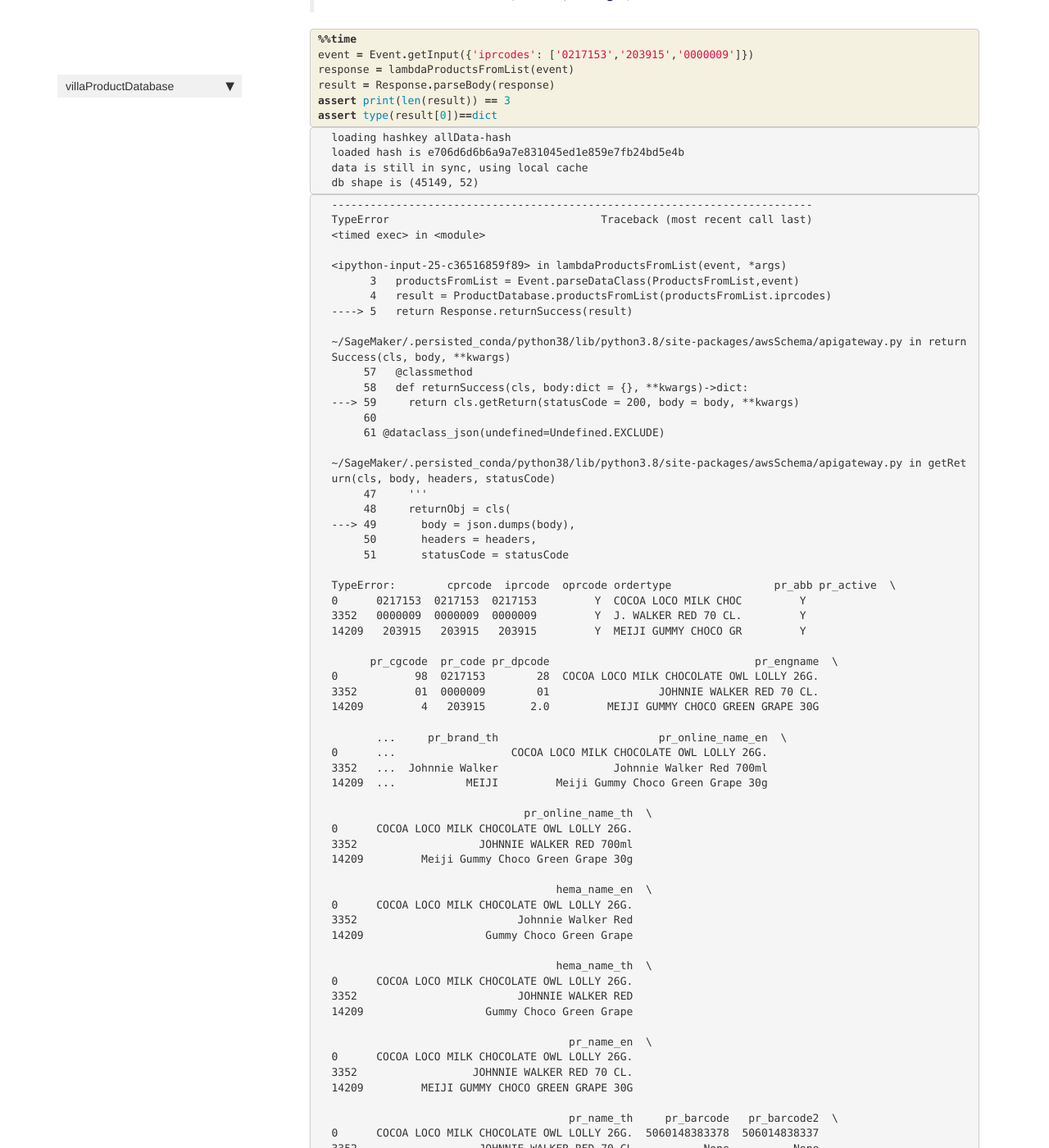
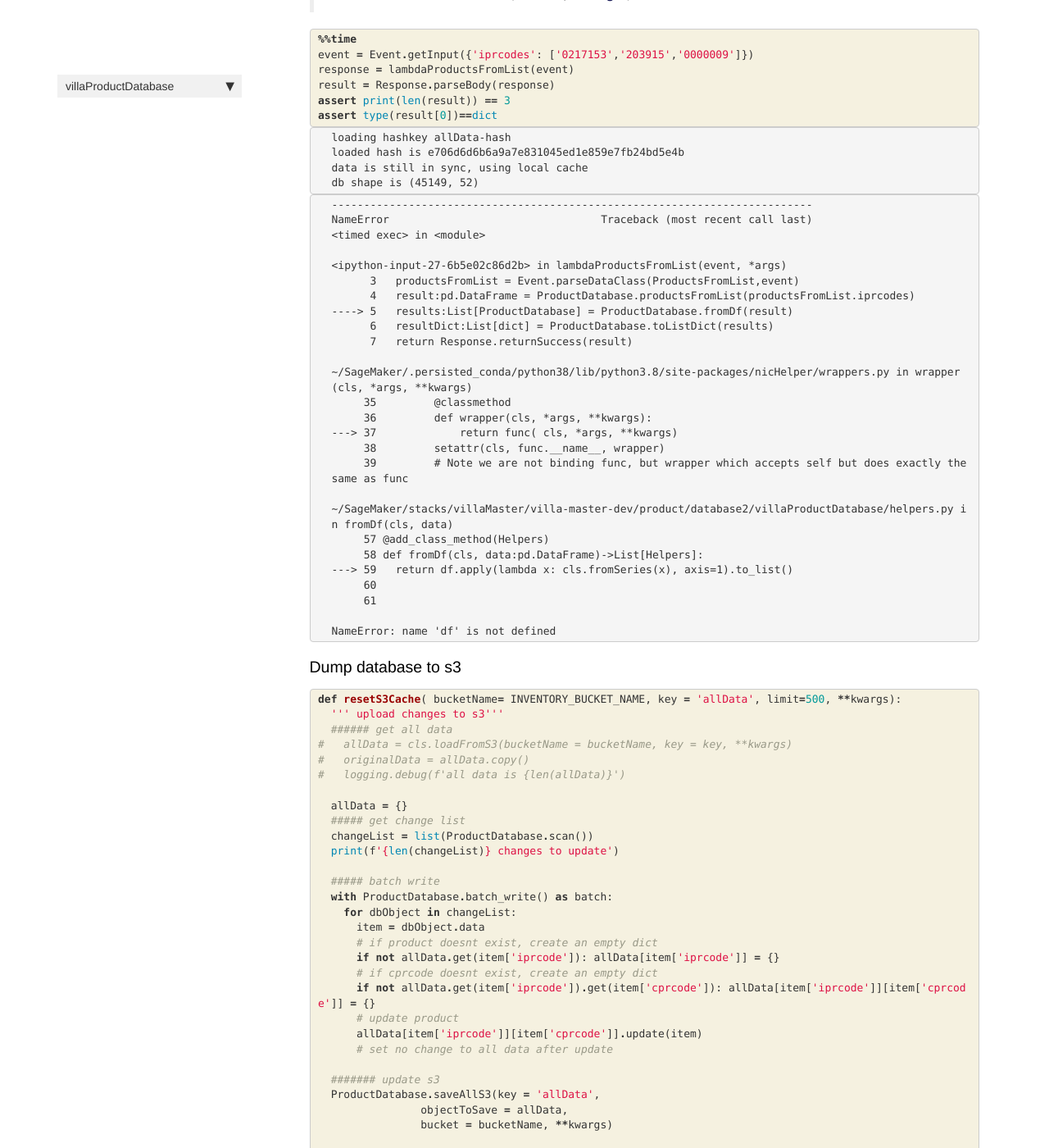
Before and after one commit to thanakijwanavit/villa-product-database, a Jekyll site: the page built from docs/database.html, in a window 1280 px wide and 1400 px high, scrolled down 2896 px. Shown: the whole window at 82% size. Built offline with Jekyll 4.4.1, drawn with Linux system fonts in a browser that asks for light colours; nearby versions of some CDN libraries; comment, search, counter and statistics services are not loaded; some of the changed text lies outside the part shown.

Commit message:
add export to list dict

```diff
--- a/docs/database.html
+++ b/docs/database.html
@@ -448,74 +448,31 @@ db shape is (45149, 52)
 <div class="output_subarea output_text output_error">
 <pre>
 <span class="ansi-red-fg">---------------------------------------------------------------------------</span>
-<span class="ansi-red-fg">TypeError</span>                                 Traceback (most recent call last)
+<span class="ansi-red-fg">NameError</span>                                 Traceback (most recent call last)
 <span class="ansi-green-fg">&lt;timed exec&gt;</span> in <span class="ansi-cyan-fg">&lt;module&gt;</span>
 
-<span class="ansi-green-fg">&lt;ipython-input-25-c36516859f89&gt;</span> in <span class="ansi-cyan-fg">lambdaProductsFromList</span><span class="ansi-blue-fg">(event, *args)</span>
+<span class="ansi-green-fg">&lt;ipython-input-27-6b5e02c86d2b&gt;</span> in <span class="ansi-cyan-fg">lambdaProductsFromList</span><span class="ansi-blue-fg">(event, *args)</span>
 <span class="ansi-green-intense-fg ansi-bold">      3</span>   productsFromList <span class="ansi-blue-fg">=</span> Event<span class="ansi-blue-fg">.</span>parseDataClass<span class="ansi-blue-fg">(</span>ProductsFromList<span class="ansi-blue-fg">,</span>event<span class="ansi-blue-fg">)</span>
-<span class="ansi-green-intense-fg ansi-bold">      4</span>   result <span class="ansi-blue-fg">=</span> ProductDatabase<span class="ansi-blue-fg">.</span>productsFromList<span class="ansi-blue-fg">(</span>productsFromList<span class="ansi-blue-fg">.</span>iprcodes<span class="ansi-blue-fg">)</span>
-<span class="ansi-green-fg">----&gt; 5</span><span class="ansi-red-fg">   </span><span class="ansi-green-fg">return</span> Response<span class="ansi-blue-fg">.</span>returnSuccess<span class="ansi-blue-fg">(</span>result<span class="ansi-blue-fg">)</span>
-
-<span class="ansi-green-fg">~/SageMaker/.persisted_conda/python38/lib/python3.8/site-packages/awsSchema/apigateway.py</span> in <span class="ansi-cyan-fg">returnSuccess</span><span class="ansi-blue-fg">(cls, body, **kwargs)</span>
-<span class="ansi-green-intense-fg ansi-bold">     57</span>   <span class="ansi-blue-fg">@</span>classmethod
-<span class="ansi-green-intense-fg ansi-bold">     58</span>   <span class="ansi-green-fg">def</span> returnSuccess<span class="ansi-blue-fg">(</span>cls<span class="ansi-blue-fg">,</span> body<span class="ansi-blue-fg">:</span>dict <span class="ansi-blue-fg">=</span> <span class="ansi-blue-fg">{</span><span class="ansi-blue-fg">}</span><span class="ansi-blue-fg">,</span> <span class="ansi-blue-fg">**</span>kwargs<span class="ansi-blue-fg">)</span><span class="ansi-blue-fg">-&gt;</span>dict<span class="ansi-blue-fg">:</span>
-<span class="ansi-green-fg">---&gt; 59</span><span class="ansi-red-fg">     </span><span class="ansi-green-fg">return</span> cls<span class="ansi-blue-fg">.</span>getReturn<span class="ansi-blue-fg">(</span>statusCode <span class="ansi-blue-fg">=</span> <span class="ansi-cyan-fg">200</span><span class="ansi-blue-fg">,</span> body <span class="ansi-blue-fg">=</span> body<span class="ansi-blue-fg">,</span> <span class="ansi-blue-fg">**</span>kwargs<span class="ansi-blue-fg">)</span>
+<span class="ansi-green-intense-fg ansi-bold">      4</span>   result<span class="ansi-blue-fg">:</span>pd<span class="ansi-blue-fg">.</span>DataFrame <span class="ansi-blue-fg">=</span> ProductDatabase<span class="ansi-blue-fg">.</span>productsFromList<span class="ansi-blue-fg">(</span>productsFromList<span class="ansi-blue-fg">.</span>iprcodes<span class="ansi-blue-fg">)</span>
+<span class="ansi-green-fg">----&gt; 5</span><span class="ansi-red-fg">   </span>results<span class="ansi-blue-fg">:</span>List<span class="ansi-blue-fg">[</span>ProductDatabase<span class="ansi-blue-fg">]</span> <span class="ansi-blue-fg">=</span> ProductDatabase<span class="ansi-blue-fg">.</span>fromDf<span class="ansi-blue-fg">(</span>result<span class="ansi-blue-fg">)</span>
+<span class="ansi-green-intense-fg ansi-bold">      6</span>   resultDict<span class="ansi-blue-fg">:</span>List<span class="ansi-blue-fg">[</span>dict<span class="ansi-blue-fg">]</span> <span class="ansi-blue-fg">=</span> ProductDatabase<span class="ansi-blue-fg">.</span>toListDict<span class="ansi-blue-fg">(</span>results<span class="ansi-blue-fg">)</span>
+<span class="ansi-green-intense-fg ansi-bold">      7</span>   <span class="ansi-green-fg">return</span> Response<span class="ansi-blue-fg">.</span>returnSuccess<span class="ansi-blue-fg">(</span>result<span class="ansi-blue-fg">)</span>
+
+<span class="ansi-green-fg">~/SageMaker/.persisted_conda/python38/lib/python3.8/site-packages/nicHelper/wrappers.py</span> in <span class="ansi-cyan-fg">wrapper</span><span class="ansi-blue-fg">(cls, *args, **kwargs)</span>
+<span class="ansi-green-intense-fg ansi-bold">     35</span>         <span class="ansi-blue-fg">@</span>classmethod
+<span class="ansi-green-intense-fg ansi-bold">     36</span>         <span class="ansi-green-fg">def</span> wrapper<span class="ansi-blue-fg">(</span>cls<span class="ansi-blue-fg">,</span> <span class="ansi-blue-fg">*</span>args<span class="ansi-blue-fg">,</span> <span class="ansi-blue-fg">**</span>kwargs<span class="ansi-blue-fg">)</span><span class="ansi-blue-fg">:</span>
+<span class="ansi-green-fg">---&gt; 37</span><span class="ansi-red-fg">             </span><span class="ansi-green-fg">return</span> func<span class="ansi-blue-fg">(</span> cls<span class="ansi-blue-fg">,</span> <span class="ansi-blue-fg">*</span>args<span class="ansi-blue-fg">,</span> <span class="ansi-blue-fg">**</span>kwargs<span class="ansi-blue-fg">)</span>
+<span class="ansi-green-intense-fg ansi-bold">     38</span>         setattr<span class="ansi-blue-fg">(</span>cls<span class="ansi-blue-fg">,</span> func<span class="ansi-blue-fg">.</span>__name__<span class="ansi-blue-fg">,</span> wrapper<span class="ansi-blue-fg">)</span>
+<span class="ansi-green-intense-fg ansi-bold">     39</span>         <span class="ansi-red-fg"># Note we are not binding func, but wrapper which accepts self but does exactly the same as func</span>
+
+<span class="ansi-green-fg">~/SageMaker/stacks/villaMaster/villa-master-dev/product/database2/villaProductDatabase/helpers.py</span> in <span class="ansi-cyan-fg">fromDf</span><span class="ansi-blue-fg">(cls, data)</span>
+<span class="ansi-green-intense-fg ansi-bold">     57</span> <span class="ansi-blue-fg">@</span>add_class_method<span class="ansi-blue-fg">(</span>Helpers<span class="ansi-blue-fg">)</span>
+<span class="ansi-green-intense-fg ansi-bold">     58</span> <span class="ansi-green-fg">def</span> fromDf<span class="ansi-blue-fg">(</span>cls<span class="ansi-blue-fg">,</span> data<span class="ansi-blue-fg">:</span>pd<span class="ansi-blue-fg">.</span>DataFrame<span class="ansi-blue-fg">)</span><span class="ansi-blue-fg">-&gt;</span>List<span class="ansi-blue-fg">[</span>Helpers<span class="ansi-blue-fg">]</span><span class="ansi-blue-fg">:</span>
+<span class="ansi-green-fg">---&gt; 59</span><span class="ansi-red-fg">   </span><span class="ansi-green-fg">return</span> df<span class="ansi-blue-fg">.</span>apply<span class="ansi-blue-fg">(</span><span class="ansi-green-fg">lambda</span> x<span class="ansi-blue-fg">:</span> cls<span class="ansi-blue-fg">.</span>fromSeries<span class="ansi-blue-fg">(</span>x<span class="ansi-blue-fg">)</span><span class="ansi-blue-fg">,</span> axis<span class="ansi-blue-fg">=</span><span class="ansi-cyan-fg">1</span><span class="ansi-blue-fg">)</span><span class="ansi-blue-fg">.</span>to_list<span class="ansi-blue-fg">(</span><span class="ansi-blue-fg">)</span>
 <span class="ansi-green-intense-fg ansi-bold">     60</span>
-<span class="ansi-green-intense-fg ansi-bold">     61</span> <span class="ansi-blue-fg">@</span>dataclass_json<span class="ansi-blue-fg">(</span>undefined<span class="ansi-blue-fg">=</span>Undefined<span class="ansi-blue-fg">.</span>EXCLUDE<span class="ansi-blue-fg">)</span>
-
-<span class="ansi-green-fg">~/SageMaker/.persisted_conda/python38/lib/python3.8/site-packages/awsSchema/apigateway.py</span> in <span class="ansi-cyan-fg">getReturn</span><span class="ansi-blue-fg">(cls, body, headers, statusCode)</span>
-<span class="ansi-green-intense-fg ansi-bold">     47</span>     &#39;&#39;&#39;
-<span class="ansi-green-intense-fg ansi-bold">     48</span>     returnObj = cls(
-<span class="ansi-green-fg">---&gt; 49</span><span class="ansi-red-fg">       </span>body <span class="ansi-blue-fg">=</span> json<span class="ansi-blue-fg">.</span>dumps<span class="ansi-blue-fg">(</span>body<span class="ansi-blue-fg">)</span><span class="ansi-blue-fg">,</span>
-<span class="ansi-green-intense-fg ansi-bold">     50</span>       headers <span class="ansi-blue-fg">=</span> headers<span class="ansi-blue-fg">,</span>
-<span class="ansi-green-intense-fg ansi-bold">     51</span>       statusCode <span class="ansi-blue-fg">=</span> statusCode
-
-<span class="ansi-red-fg">TypeError</span>:        cprcode  iprcode  oprcode ordertype                pr_abb pr_active  \
-0      0217153  0217153  0217153         Y  COCOA LOCO MILK CHOC         Y
-3352   0000009  0000009  0000009         Y  J. WALKER RED 70 CL.         Y
-14209   203915   203915   203915         Y  MEIJI GUMMY CHOCO GR         Y
-
-      pr_cgcode  pr_code pr_dpcode                                pr_engname  \
-0            98  0217153        28  COCOA LOCO MILK CHOCOLATE OWL LOLLY 26G.
-3352         01  0000009        01                 JOHNNIE WALKER RED 70 CL.
-14209         4   203915       2.0         MEIJI GUMMY CHOCO GREEN GRAPE 30G
-
-       ...     pr_brand_th                         pr_online_name_en  \
-0      ...                  COCOA LOCO MILK CHOCOLATE OWL LOLLY 26G.
-3352   ...  Johnnie Walker                  Johnnie Walker Red 700ml
-14209  ...           MEIJI         Meiji Gummy Choco Green Grape 30g
-
-                              pr_online_name_th  \
-0      COCOA LOCO MILK CHOCOLATE OWL LOLLY 26G.
-3352                   JOHNNIE WALKER RED 700ml
-14209         Meiji Gummy Choco Green Grape 30g
-
-                                   hema_name_en  \
-0      COCOA LOCO MILK CHOCOLATE OWL LOLLY 26G.
-3352                         Johnnie Walker Red
-14209                   Gummy Choco Green Grape
-
-                                   hema_name_th  \
-0      COCOA LOCO MILK CHOCOLATE OWL LOLLY 26G.
-3352                         JOHNNIE WALKER RED
-14209                   Gummy Choco Green Grape
-
-                                     pr_name_en  \
-0      COCOA LOCO MILK CHOCOLATE OWL LOLLY 26G.
-3352                  JOHNNIE WALKER RED 70 CL.
-14209         MEIJI GUMMY CHOCO GREEN GRAPE 30G
-
-                                     pr_name_th     pr_barcode   pr_barcode2  \
-0      COCOA LOCO MILK CHOCOLATE OWL LOLLY 26G.  5060148383378  506014838337
-3352                   JOHNNIE WALKER RED 70 CL           None          None
-14209       เมจิ กัมมี่ ช็อกโก กรีนเกรป 30 กรัม           None          None
-
-      sort_weight
-0               0
-3352            0
-14209         0.0
-
-[3 rows x 52 columns] is not JSON serializable</pre>
+<span class="ansi-green-intense-fg ansi-bold">     61</span>
+
+<span class="ansi-red-fg">NameError</span>: name &#39;df&#39; is not defined</pre>
 </div>
 </div>
 
@@ -607,7 +564,7 @@ db shape is (45149, 52)
 
 
 <div class="output_markdown rendered_html output_subarea ">
-<h4 id="dumpToS3" class="doc_header"><code>dumpToS3</code><a href="https://github.com/thanakijwanavit/villaProductDatabase/tree/master/villaProductDatabase/database.py#L125" class="source_link" style="float:right">[source]</a></h4><blockquote><p><code>dumpToS3</code>(<strong><code>bucketName</code></strong>=<em><code>None</code></em>, <strong><code>key</code></strong>=<em><code>'allData'</code></em>, <strong><code>limit</code></strong>=<em><code>500</code></em>, <strong>**<code>kwargs</code></strong>)</p>
+<h4 id="dumpToS3" class="doc_header"><code>dumpToS3</code><a href="https://github.com/thanakijwanavit/villaProductDatabase/tree/master/villaProductDatabase/database.py#L126" class="source_link" style="float:right">[source]</a></h4><blockquote><p><code>dumpToS3</code>(<strong><code>bucketName</code></strong>=<em><code>None</code></em>, <strong><code>key</code></strong>=<em><code>'allData'</code></em>, <strong><code>limit</code></strong>=<em><code>500</code></em>, <strong>**<code>kwargs</code></strong>)</p>
 </blockquote>
 <p>upload changes to s3</p>
 
@@ -691,7 +648,7 @@ Wall time: 2.74 s
 
 
 <div class="output_markdown rendered_html output_subarea ">
-<h4 id="lambdaDumpToS3" class="doc_header"><code>lambdaDumpToS3</code><a href="https://github.com/thanakijwanavit/villaProductDatabase/tree/master/villaProductDatabase/database.py#L174" class="source_link" style="float:right">[source]</a></h4><blockquote><p><code>lambdaDumpToS3</code>(<strong><code>event</code></strong>, <strong><code>_</code></strong>)</p>
+<h4 id="lambdaDumpToS3" class="doc_header"><code>lambdaDumpToS3</code><a href="https://github.com/thanakijwanavit/villaProductDatabase/tree/master/villaProductDatabase/database.py#L175" class="source_link" style="float:right">[source]</a></h4><blockquote><p><code>lambdaDumpToS3</code>(<strong><code>event</code></strong>, <strong><code>_</code></strong>)</p>
 </blockquote>
 
 </div>
@@ -767,7 +724,7 @@ Wall time: 1.47 s
 
 
 <div class="output_markdown rendered_html output_subarea ">
-<h2 id="Product" class="doc_header"><code>class</code> <code>Product</code><a href="https://github.com/thanakijwanavit/villaProductDatabase/tree/master/villaProductDatabase/database.py#L188" class="source_link" style="float:right">[source]</a></h2><blockquote><p><code>Product</code>(<strong><code>iprcode</code></strong>:<code>str</code>, <strong><code>cprcode</code></strong>:<code>str</code>, <strong><code>data</code></strong>:<code>Optional</code>[<code>CatchAllVar</code>])</p>
+<h2 id="Product" class="doc_header"><code>class</code> <code>Product</code><a href="https://github.com/thanakijwanavit/villaProductDatabase/tree/master/villaProductDatabase/database.py#L189" class="source_link" style="float:right">[source]</a></h2><blockquote><p><code>Product</code>(<strong><code>iprcode</code></strong>:<code>str</code>, <strong><code>cprcode</code></strong>:<code>str</code>, <strong><code>data</code></strong>:<code>Optional</code>[<code>CatchAllVar</code>])</p>
 </blockquote>
 <p>Product(iprcode: str, cprcode: str, data: Union[~CatchAllVar, NoneType])</p>
 
@@ -792,7 +749,7 @@ Wall time: 1.47 s
 
 
 <div class="output_markdown rendered_html output_subarea ">
-<h2 id="ValueUpdate" class="doc_header"><code>class</code> <code>ValueUpdate</code><a href="https://github.com/thanakijwanavit/villaProductDatabase/tree/master/villaProductDatabase/database.py#L194" class="source_link" style="float:right">[source]</a></h2><blockquote><p><code>ValueUpdate</code>(<strong><code>items</code></strong>:<code>List</code>[<a href="/villaProductDatabase/database.html#Product"><code>Product</code></a>])</p>
+<h2 id="ValueUpdate" class="doc_header"><code>class</code> <code>ValueUpdate</code><a href="https://github.com/thanakijwanavit/villaProductDatabase/tree/master/villaProductDatabase/database.py#L195" class="source_link" style="float:right">[source]</a></h2><blockquote><p><code>ValueUpdate</code>(<strong><code>items</code></strong>:<code>List</code>[<a href="/villaProductDatabase/database.html#Product"><code>Product</code></a>])</p>
 </blockquote>
 <p>ValueUpdate(items: List[villaProductDatabase.database.Product])</p>
 
@@ -824,7 +781,7 @@ Wall time: 1.47 s
 
 
 <div class="output_markdown rendered_html output_subarea ">
-<h4 id="chunks" class="doc_header"><code>chunks</code><a href="https://github.com/thanakijwanavit/villaProductDatabase/tree/master/villaProductDatabase/database.py#L198" class="source_link" style="float:right">[source]</a></h4><blockquote><p><code>chunks</code>(<strong><code>l</code></strong>, <strong><code>n</code></strong>)</p>
+<h4 id="chunks" class="doc_header"><code>chunks</code><a href="https://github.com/thanakijwanavit/villaProductDatabase/tree/master/villaProductDatabase/database.py#L199" class="source_link" style="float:right">[source]</a></h4><blockquote><p><code>chunks</code>(<strong><code>l</code></strong>, <strong><code>n</code></strong>)</p>
 </blockquote>
 
 </div>
@@ -897,7 +854,7 @@ Wall time: 1.47 s
 
 
 <div class="output_markdown rendered_html output_subarea ">
-<h4 id="valueUpdate" class="doc_header"><code>valueUpdate</code><a href="https://github.com/thanakijwanavit/villaProductDatabase/tree/master/villaProductDatabase/database.py#L201" class="source_link" style="float:right">[source]</a></h4><blockquote><p><code>valueUpdate</code>(<strong><code>inputs</code></strong>)</p>
+<h4 id="valueUpdate" class="doc_header"><code>valueUpdate</code><a href="https://github.com/thanakijwanavit/villaProductDatabase/tree/master/villaProductDatabase/database.py#L202" class="source_link" style="float:right">[source]</a></h4><blockquote><p><code>valueUpdate</code>(<strong><code>inputs</code></strong>)</p>
 </blockquote>
 <p>check for difference and batch update the changes in product data</p>
 
@@ -982,7 +939,7 @@ Wall time: 1.47 s
 
 
 <div class="output_markdown rendered_html output_subarea ">
-<h4 id="valueUpdate2" class="doc_header"><code>valueUpdate2</code><a href="https://github.com/thanakijwanavit/villaProductDatabase/tree/master/villaProductDatabase/database.py#L255" class="source_link" style="float:right">[source]</a></h4><blockquote><p><code>valueUpdate2</code>(<strong><code>inputs</code></strong>)</p>
+<h4 id="valueUpdate2" class="doc_header"><code>valueUpdate2</code><a href="https://github.com/thanakijwanavit/villaProductDatabase/tree/master/villaProductDatabase/database.py#L256" class="source_link" style="float:right">[source]</a></h4><blockquote><p><code>valueUpdate2</code>(<strong><code>inputs</code></strong>)</p>
 </blockquote>
 <p>check for difference and batch update the changes in product data</p>
 
@@ -1084,7 +1041,7 @@ get all from s3 982.624 ms
 
 
 <div class="output_markdown rendered_html output_subarea ">
-<h4 id="lambdaUpdateProduct" class="doc_header"><code>lambdaUpdateProduct</code><a href="https://github.com/thanakijwanavit/villaProductDatabase/tree/master/villaProductDatabase/database.py#L315" class="source_link" style="float:right">[source]</a></h4><blockquote><p><code>lambdaUpdateProduct</code>(<strong><code>event</code></strong>, <strong><code>_</code></strong>)</p>
+<h4 id="lambdaUpdateProduct" class="doc_header"><code>lambdaUpdateProduct</code><a href="https://github.com/thanakijwanavit/villaProductDatabase/tree/master/villaProductDatabase/database.py#L316" class="source_link" style="float:right">[source]</a></h4><blockquote><p><code>lambdaUpdateProduct</code>(<strong><code>event</code></strong>, <strong><code>_</code></strong>)</p>
 </blockquote>
 
 </div>
@@ -1165,7 +1122,7 @@ get all from s3 982.624 ms
 
 
 <div class="output_markdown rendered_html output_subarea ">
-<h4 id="updateS3Input" class="doc_header"><code>updateS3Input</code><a href="https://github.com/thanakijwanavit/villaProductDatabase/tree/master/villaProductDatabase/database.py#L321" class="source_link" style="float:right">[source]</a></h4><blockquote><p><code>updateS3Input</code>(<strong><code>inputBucketName</code></strong>=<em><code>None</code></em>, <strong><code>key</code></strong>=<em><code>''</code></em>, <strong>**<code>kwargs</code></strong>)</p>
+<h4 id="updateS3Input" class="doc_header"><code>updateS3Input</code><a href="https://github.com/thanakijwanavit/villaProductDatabase/tree/master/villaProductDatabase/database.py#L322" class="source_link" style="float:right">[source]</a></h4><blockquote><p><code>updateS3Input</code>(<strong><code>inputBucketName</code></strong>=<em><code>None</code></em>, <strong><code>key</code></strong>=<em><code>''</code></em>, <strong>**<code>kwargs</code></strong>)</p>
 </blockquote>
 
 </div>
@@ -1221,7 +1178,7 @@ get all from s3 982.624 ms
 
 
 <div class="output_markdown rendered_html output_subarea ">
-<h4 id="lambdaUpdateS3" class="doc_header"><code>lambdaUpdateS3</code><a href="https://github.com/thanakijwanavit/villaProductDatabase/tree/master/villaProductDatabase/database.py#L329" class="source_link" style="float:right">[source]</a></h4><blockquote><p><code>lambdaUpdateS3</code>(<strong><code>event</code></strong>, <strong><code>_</code></strong>)</p>
+<h4 id="lambdaUpdateS3" class="doc_header"><code>lambdaUpdateS3</code><a href="https://github.com/thanakijwanavit/villaProductDatabase/tree/master/villaProductDatabase/database.py#L330" class="source_link" style="float:right">[source]</a></h4><blockquote><p><code>lambdaUpdateS3</code>(<strong><code>event</code></strong>, <strong><code>_</code></strong>)</p>
 </blockquote>
 
 </div>
@@ -1413,7 +1370,7 @@ dtype: object</pre>
 
 
 <div class="output_markdown rendered_html output_subarea ">
-<h4 id="lambdaSingleQuery" class="doc_header"><code>lambdaSingleQuery</code><a href="https://github.com/thanakijwanavit/villaProductDatabase/tree/master/villaProductDatabase/database.py#L344" class="source_link" style="float:right">[source]</a></h4><blockquote><p><code>lambdaSingleQuery</code>(<strong><code>event</code></strong>, <strong><code>_</code></strong>)</p>
+<h4 id="lambdaSingleQuery" class="doc_header"><code>lambdaSingleQuery</code><a href="https://github.com/thanakijwanavit/villaProductDatabase/tree/master/villaProductDatabase/database.py#L345" class="source_link" style="float:right">[source]</a></h4><blockquote><p><code>lambdaSingleQuery</code>(<strong><code>event</code></strong>, <strong><code>_</code></strong>)</p>
 </blockquote>
 
 </div>
@@ -1560,7 +1517,7 @@ received 73095 results, the first one is (&#39;0217153&#39;, {&#39;0217153&#39;:
 
 
 <div class="output_markdown rendered_html output_subarea ">
-<h4 id="lambdaAllQuery" class="doc_header"><code>lambdaAllQuery</code><a href="https://github.com/thanakijwanavit/villaProductDatabase/tree/master/villaProductDatabase/database.py#L353" class="source_link" style="float:right">[source]</a></h4><blockquote><p><code>lambdaAllQuery</code>(<strong><code>event</code></strong>, <strong><code>_</code></strong>)</p>
+<h4 id="lambdaAllQuery" class="doc_header"><code>lambdaAllQuery</code><a href="https://github.com/thanakijwanavit/villaProductDatabase/tree/master/villaProductDatabase/database.py#L354" class="source_link" style="float:right">[source]</a></h4><blockquote><p><code>lambdaAllQuery</code>(<strong><code>event</code></strong>, <strong><code>_</code></strong>)</p>
 </blockquote>
 
 </div>
--- a/villaProductDatabase/database.py
+++ b/villaProductDatabase/database.py
@@ -118,7 +118,8 @@ class ProductsFromList:
 def lambdaProductsFromList(event, *args):
   productsFromList = Event.parseDataClass(ProductsFromList,event)
   result:pd.DataFrame = ProductDatabase.productsFromList(productsFromList.iprcodes)
-  resultDict = ProductDatabase.fromDf(result)
+  results:List[ProductDatabase] = ProductDatabase.fromDf(result)
+  resultDict:List[dict] = ProductDatabase.toListDict(results)
   return Response.returnSuccess(result)
 
 # Cell
--- a/villaProductDatabase/helpers.py
+++ b/villaProductDatabase/helpers.py
@@ -56,7 +56,7 @@ def fromSeries(cls, data:pd.Series)->Helpers:
 # Cell
 @add_class_method(Helpers)
 def fromDf(cls, data:pd.DataFrame)->List[Helpers]:
-  return df.apply(lambda x: cls.fromSeries(x), axis=1).to_list()
+  return data.apply(lambda x: cls.fromSeries(x), axis=1).to_list()
 
 
 # Cell
```
Also changed, not shown: 2 other files.
